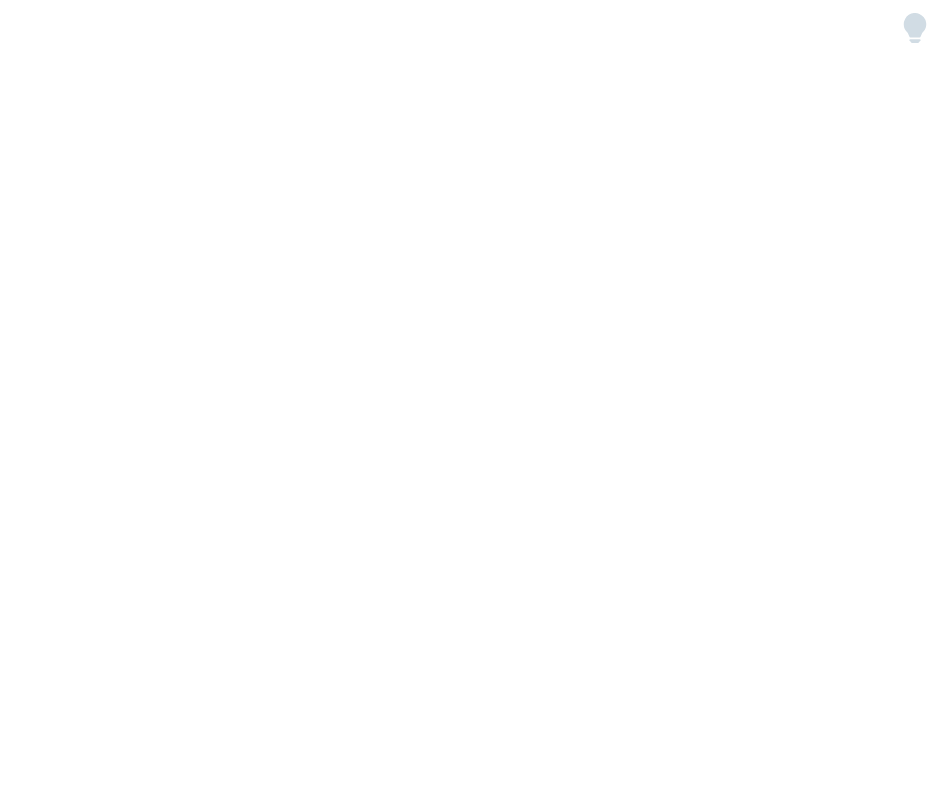
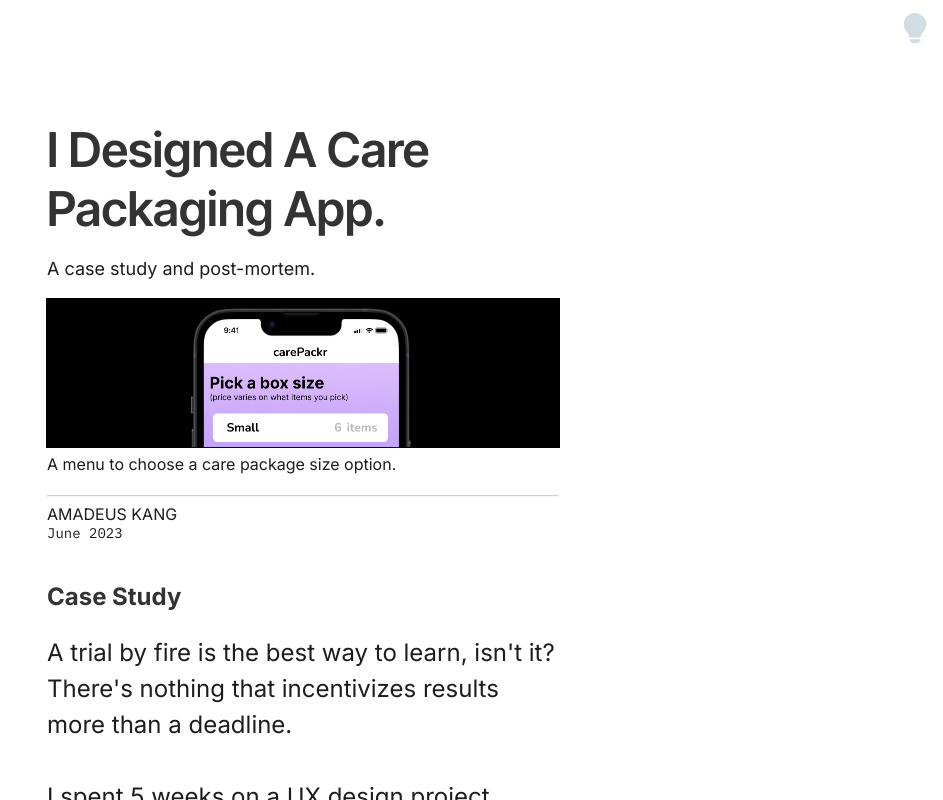
Before and after one commit to Amadeus-ex-machina/Amadeus-ex-machina.github.io, a React (Create React App) app: page /carepacker in a window 1280 px wide. Before the commit this address had no page. Shown: the whole page, without its empty margins (337-1280 px from the left). Built offline with nearby package versions, Linux system fonts and the light colour scheme.

Commit message:
Updated URLs

```diff
--- a/src/App.js
+++ b/src/App.js
@@ -1,12 +1,14 @@
 import "./App.css";
 
+// Components
 import Toggle from "./components/Toggle/Toggle";
-import Project from "./pages/carepacker/carepacker";
+
+// Pages
+import Home from "./pages/home/Home";
+import Carepacker from "./pages/carepacker/carepacker";
 import Weather from "./pages/weather/weather";
 
 import { BrowserRouter as Router, Routes, Route } from "react-router-dom";
-
-import Home from "./pages/home/Home";
 
 function App() {
   return (
@@ -15,8 +17,8 @@ function App() {
       <Router>
         <Routes>
           <Route path="/" element={<Home />} />
-          <Route path="/Project" element={<Project />} />
-          <Route path="/Weather" element={<Weather />} />
+          <Route path="/carepacker" element={<Carepacker />} />
+          <Route path="/weather" element={<Weather />} />
         </Routes>
       </Router>
     </>
--- a/src/pages/carepacker/carepacker.js
+++ b/src/pages/carepacker/carepacker.js
@@ -11,7 +11,7 @@ import storyboardStore from "assets/carepacker/storyboard-store.png";
 import storyboardWebsite from "assets/carepacker/storyboard-website.png";
 import showcase from "assets/carepacker/showcase.png";
 
-export default function Project() {
+export default function Carepacker() {
   return (
     <html>
       <body>
--- a/src/pages/home/Home.js
+++ b/src/pages/home/Home.js
@@ -169,7 +169,7 @@ export default function Home() {
                 <br />
               </div>
 
-              <Link onClick={scrollToTop} to="/project">
+              <Link onClick={scrollToTop} to="/carepacker">
                 <img
                   className="card"
                   src={carepackerPhone}
```
